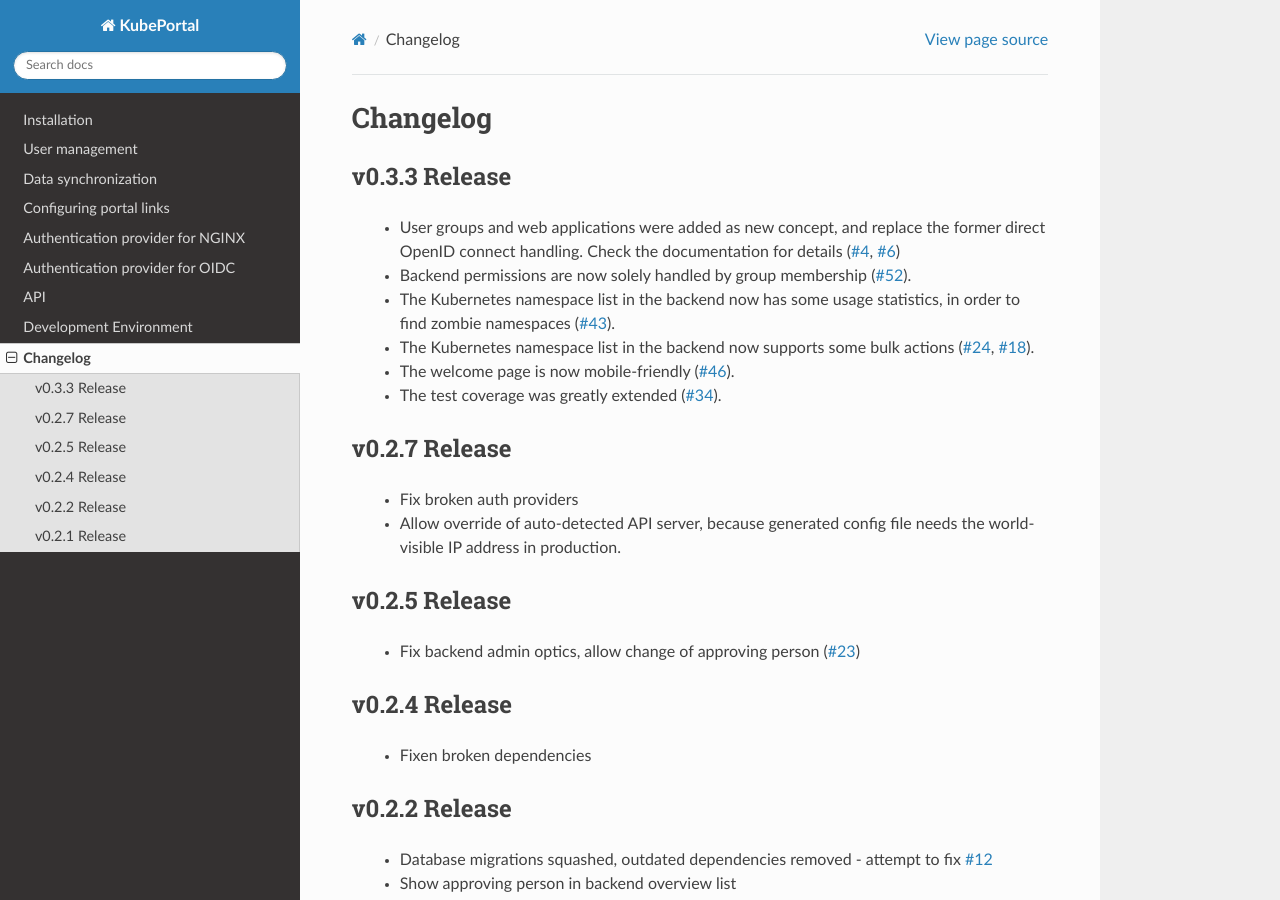
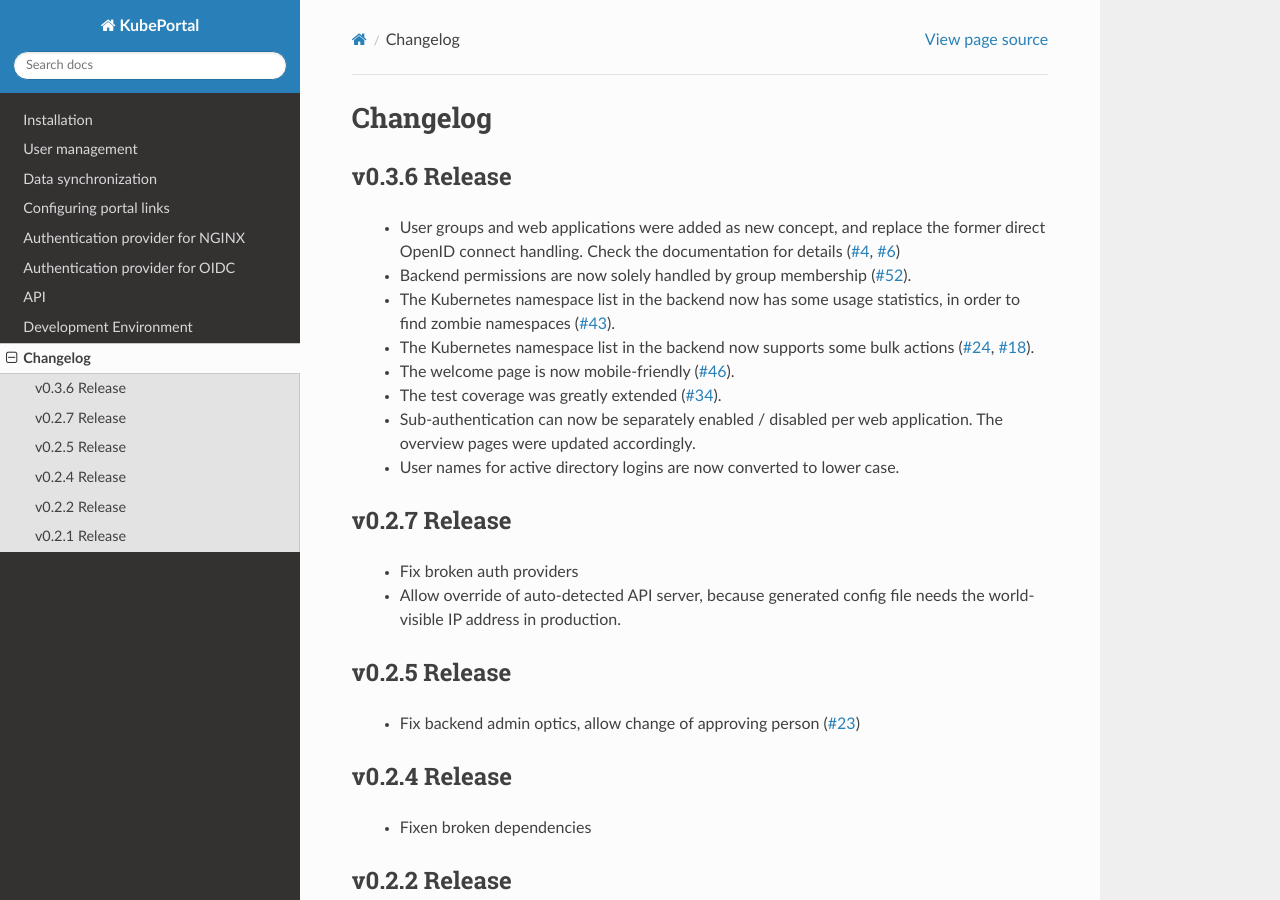
Before and after one commit to kubeportal/kubeportal, a Sphinx documentation site: the page built from docs/changelog.rst, in a window 1280 px wide and 900 px high. Built offline with Sphinx 7.4.7 and the Read the Docs theme 2.0.0, drawn with Linux system fonts in a browser that asks for light colours.

Commit message:
Prepare release

```diff
--- a/docs/changelog.rst
+++ b/docs/changelog.rst
@@ -2,9 +2,11 @@ Changelog
 #########
 
 
-.. _v0.3.3:
 
-v0.3.3 Release
+
+.. _v0.3.6:
+
+v0.3.6 Release
 ===============
 
   * User groups and web applications were added as new concept, and replace the former direct OpenID connect handling. Check the documentation for details (:issue:`4`, :issue:`6`)
@@ -13,6 +15,8 @@ v0.3.3 Release
   * The Kubernetes namespace list in the backend now supports some bulk actions (:issue:`24`, :issue:`18`).
   * The welcome page is now mobile-friendly (:issue:`46`).
   * The test coverage was greatly extended (:issue:`34`).
+  * Sub-authentication can now be separately enabled / disabled per web application. The overview pages were updated accordingly.
+  * User names for active directory logins are now converted to lower case.
 
 .. _v0.2.7:
 
```
